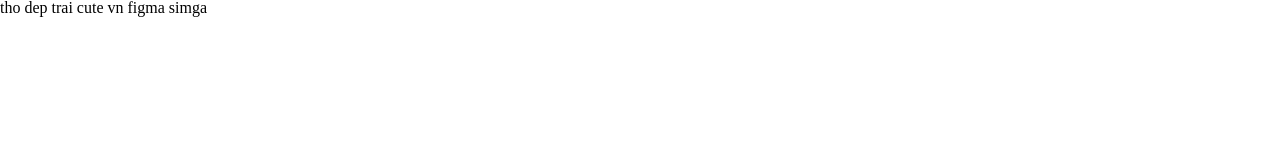
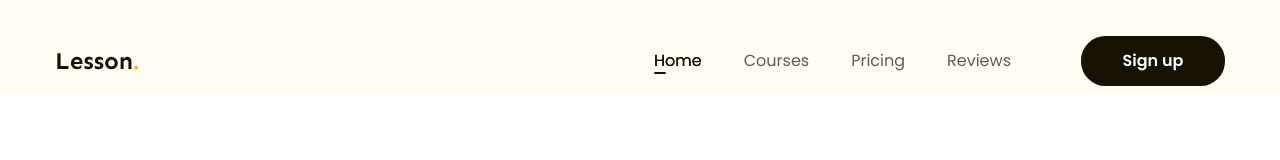
Before and after one commit to thonguyen1286/project1-thcc, a plain HTML site: page index.html in a window 1280 px wide. Shown: the top 160 px of the page. Drawn offline with Linux system fonts and the light colour scheme.

Commit message:
code header

```diff
--- a/assets/css/style.css
+++ b/assets/css/style.css
@@ -1,11 +1,97 @@
 * {
-      box-sizing: border-box;
+  box-sizing: border-box;
 }
 
 html {
-      font-size: 62.5%;
+  font-size: 62.5%;
 }
 
 body {
-      font-size: 1.6rem;
+  font-size: 1.6rem;
+  font-family: "Poppins", sans-serif;
 }
+
+/* common */
+a {
+  text-decoration: none;
+}
+
+.main-content {
+  width: 1170px;
+  max-width: calc(100% - 48px);
+  margin-left: auto;
+  margin-right: auto;
+}
+
+.btn {
+  display: inline-block;
+  min-width: 118px;
+  padding: 0 16px;
+  line-height: 50px;
+  color: #fff;
+  font-size: 1.6rem;
+  text-align: center;
+  font-weight: 600;
+  background: #171100;
+  border-radius: 24.5px;
+}
+
+/* header */
+.header {
+  background: #fffcf4;
+}
+
+.header.fixed {
+  position: sticky;
+  top: -28px;
+}
+
+.header .body {
+  display: flex;
+  align-items: center;
+  padding: 36px 0 8px;
+}
+
+.nav {
+  margin-left: auto;
+}
+
+.nav ul {
+  display: flex;
+}
+
+.nav a {
+  position: relative;
+  color: #5f5b53;
+  font-size: 1.6rem;
+  /* letter-spacing: 0%; */
+  /* background-color: cyan; */
+  padding: 8px 21px;
+}
+
+.nav li.active a,
+.nav a:hover {
+  color: #171100;
+  text-shadow: 0 0 0 currentColor;
+}
+
+.nav li.active a::after {
+  position: absolute;
+  display: block;
+  content: "";
+  bottom: 6px;
+  left: 21px;
+  width: 12px;
+  height: 2px;
+  border-radius: 1px;
+  background: #171100;
+}
+
+.header .btn-sign-up {
+  min-width: 144px;
+}
+
+
+.header .action {
+      margin-left: 49px;
+}
--- a/index.html
+++ b/index.html
@@ -1,18 +1,51 @@
 <!DOCTYPE html>
 <html lang="en">
   <head>
-      <meta charset="UTF-8">
-      <meta name="viewport" content="width=device-width, initial-scale=1.0">
+    <meta charset="UTF-8" />
+    <meta name="viewport" content="width=device-width, initial-scale=1.0" />
     <!-- reset css -->
-      <link rel="stylesheet" href="./assets/css/reset.css">
-
+    <link rel="stylesheet" href="./assets/css/reset.css" />
+    <!-- embed fonts -->
+    <link rel="preconnect" href="https://fonts.googleapis.com" />
+    <link rel="preconnect" href="https://fonts.gstatic.com" crossorigin />
+    <link
+      href="https://fonts.googleapis.com/css2?family=Poppins:ital,wght@0,100;0,200;0,300;0,400;0,500;0,600;0,700;0,800;0,900;1,100;1,200;1,300;1,400;1,500;1,600;1,700;1,800;1,900&family=Sen:wght@400..800&display=swap"
+      rel="stylesheet"
+    />
     <!-- styles -->
-      <link rel="stylesheet" href="./assets/css/style.css">
+    <link rel="stylesheet" href="./assets/css/style.css" />
     <title>Project 1</title>
   </head>
-<body>
-      tho dep trai cute vn
-      figma
-      simga
+  <body style="height: 10000px">
+    <!-- header -->
+    <header class="header fixed">
+      <div class="main-content">
+        <div class="body">
+          <!-- logo -->
+          <img src="./assets/img/Logo.svg" alt="Lesson" class="logo" />
+          <!-- nav -->
+          <nav class="nav">
+            <ul>
+              <li class="active">
+                <a href="#!">Home</a>
+              </li>
+              <li>
+                <a href="#!">Courses</a>
+              </li>
+              <li>
+                <a href="#!">Pricing</a>
+              </li>
+              <li>
+                <a href="#!">Reviews</a>
+              </li>
+            </ul>
+          </nav>
+          <!-- btn action -->
+          <div class="action">
+            <a href="#!" class="btn btn-sign-up">Sign up</a>
+          </div>
+        </div>
+      </div>
+    </header>
   </body>
 </html>
```
Also changed, not shown: assets/img/Logo.svg (added). Lines whose indentation alone changed are shown as unchanged.
